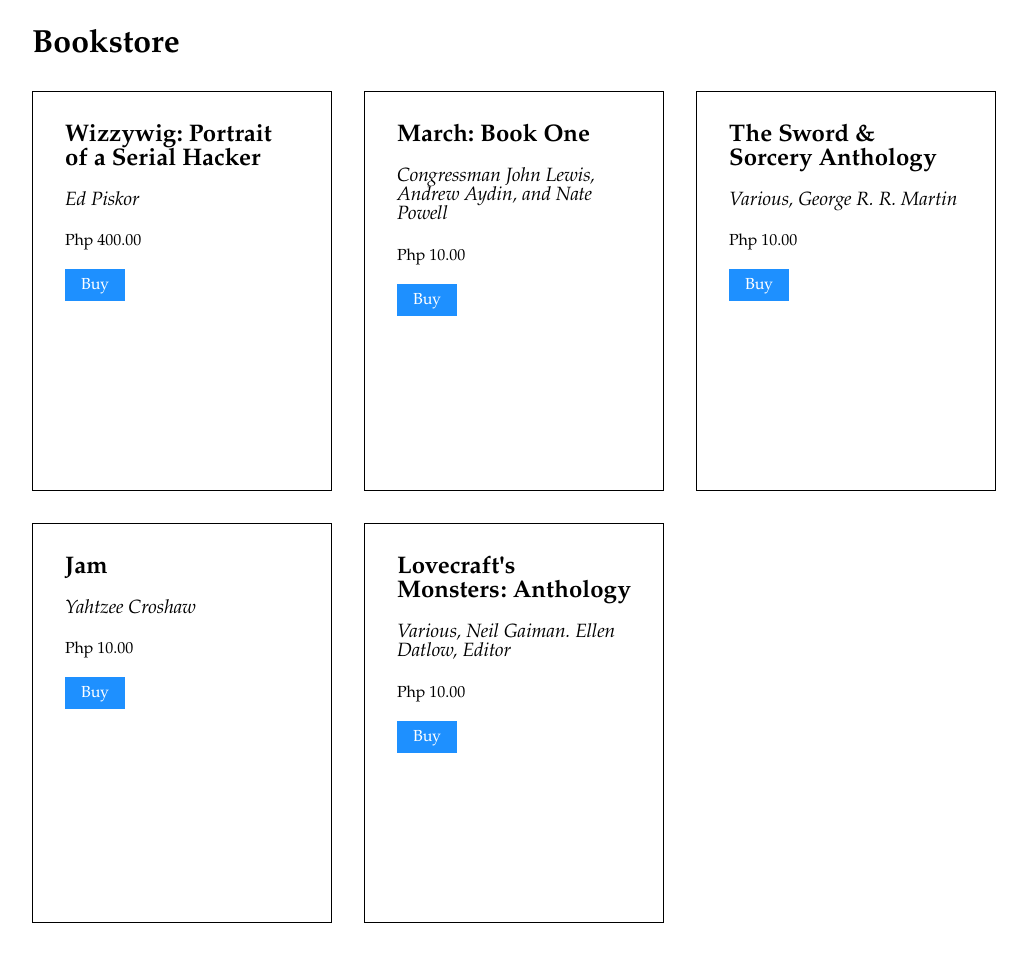
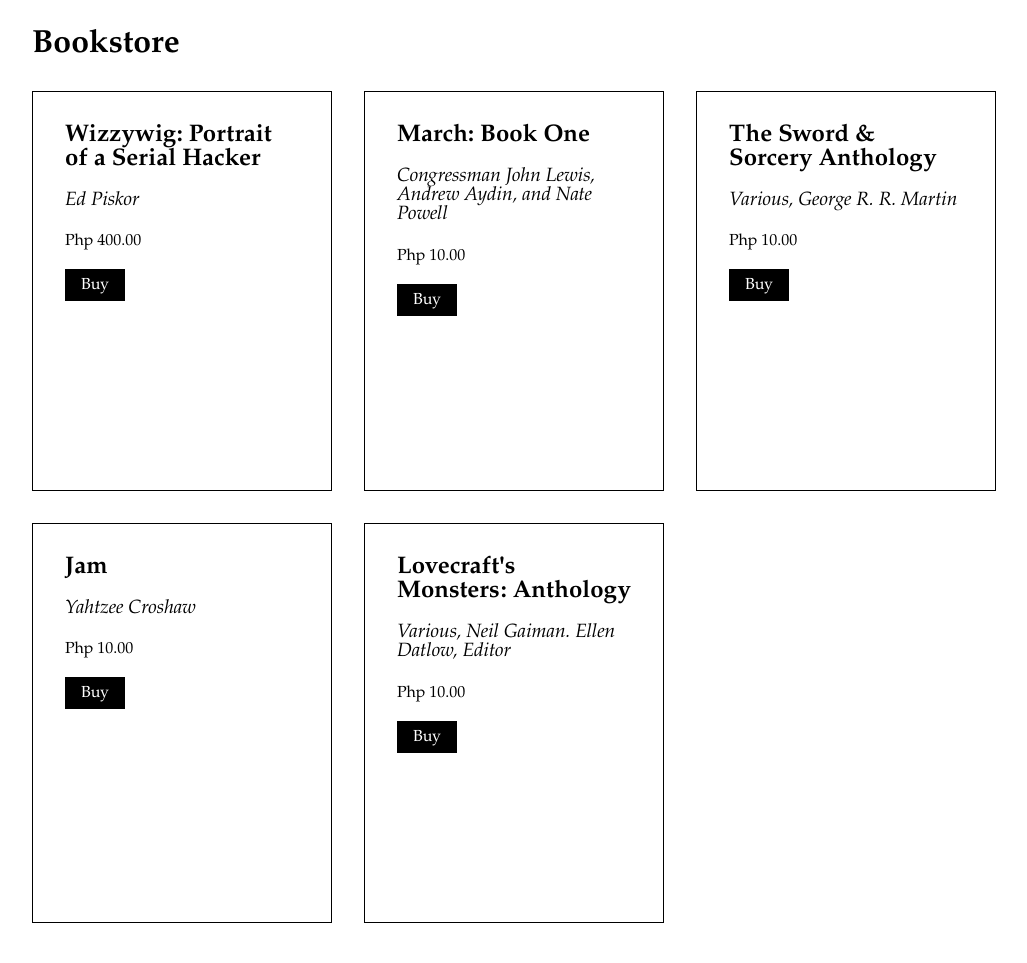
Before and after one commit to marksteve/purrchase, a Flask app: page / in a window 1280 px wide. Shown: the whole page, without its empty margins (8-1035 px from the left). Run offline with Flask 2, Linux system fonts and the light colour scheme.

Commit message:
Minor style changes

```diff
--- a/static/css/payload.css
+++ b/static/css/payload.css
@@ -37,7 +37,7 @@
   bottom: 0;
   left: 0;
   width: 300px;
-  height: 300px;
+  height: 400px;
   margin: auto;
   background: white;
   z-index: 10;
--- a/templates/index.html
+++ b/templates/index.html
@@ -7,12 +7,15 @@
     body, input, button {
       font: 16px/1.5 Garamond, serif;
     }
+    button {
+      cursor: pointer;
+    }
     body {
       padding: 0 2em;
     }
-    button {
+    .payload-button {
       border: 0;
-      background: dodgerblue;
+      background: black;
       color: white;
       padding: 0 1em;
       line-height: 2em;
```
Also changed, not shown: 1 other file.
